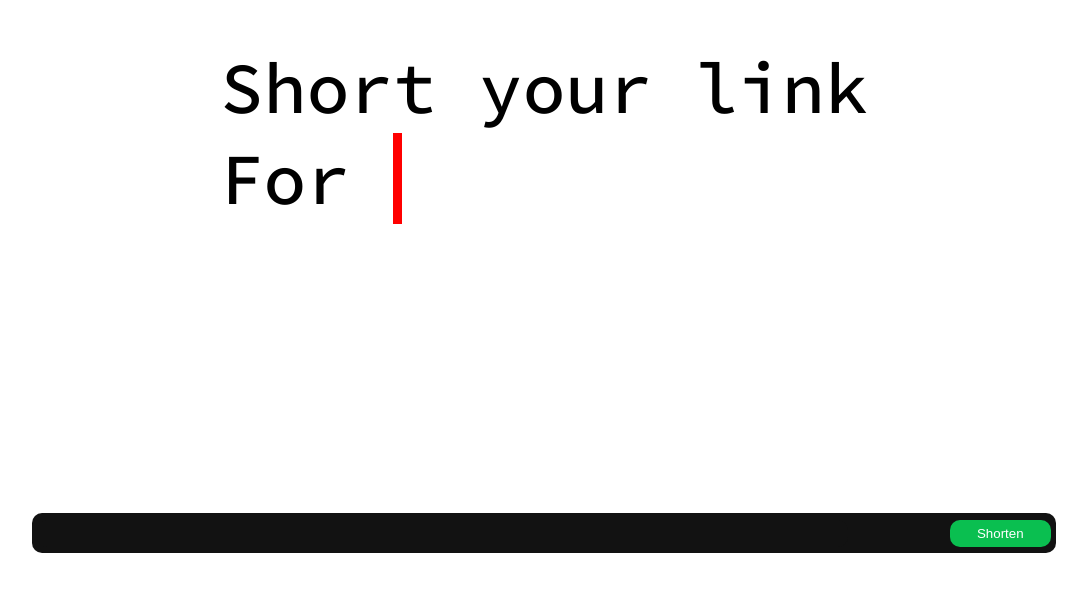
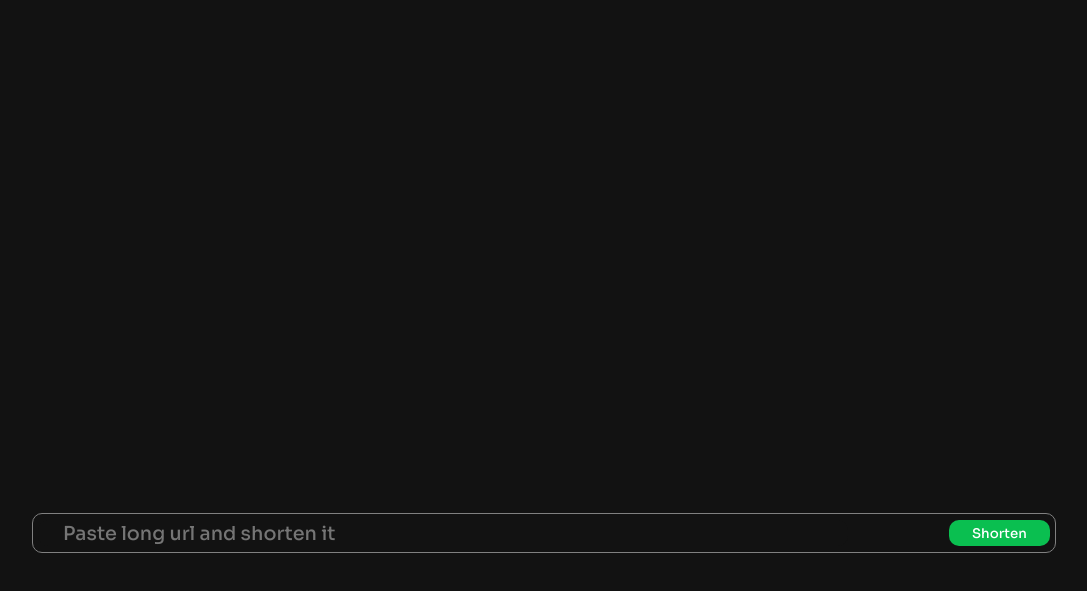
Before and after one commit to PiotrO9/url-shortener, a Vue app: page / in a window 1280 px wide. Shown: the part 117-708 px from the top of the page, without its empty margins (96-1183 px from the left). Built offline with nearby package versions, Linux system fonts and the light colour scheme.

Commit message:
Add transitions and animations for components

```diff
--- a/src/App.vue
+++ b/src/App.vue
@@ -1,10 +1,14 @@
 <template>
   <main>
     <div id="MainTextSpace">
-      <MainText />
+      <transition name="maintext" appear>
+        <MainText />
+      </transition>
     </div>
     <div id="InputPanelSpace">
-      <InputPanel />
+      <transition name="input-panel" appear>
+        <InputPanel />
+      </transition>
     </div>
   </main>
 </template>
@@ -24,4 +28,41 @@ export default {
 
 <style lang="scss">
 @import "./Styles/AppStyles.scss";
+
+.input-panel-enter-active {
+  animation: inputPanelAppear 5s forwards;
+}
+
+.maintext-enter-active {
+  animation: maintextAppear 7s forwards;
+}
+
+@keyframes inputPanelAppear {
+  0% {
+    opacity: 0;
+    transform: translateY(-100vh);
+  }
+  30% {
+    opacity: 1;
+    transform: translateY(-60vh);
+  }
+  60% {
+    transform: translateY(-60vh);
+  }
+  100% {
+
+  }
+}
+
+@keyframes maintextAppear {
+  0% {
+    opacity: 0;
+  }
+  72% {
+    opacity: 0;
+  }
+  100% {
+    opacity: 100%;
+  }
+}
 </style>
--- a/src/Styles/AppStyles.scss
+++ b/src/Styles/AppStyles.scss
@@ -21,6 +21,7 @@ main {
     height: 100%;
     display: grid;
     grid-template-rows: 5fr 3fr;
+    background-color: $InputPanelBackgroundColor;
 }
 
 #MainTextSpace {
--- a/src/Styles/InputPanelStyles.scss
+++ b/src/Styles/InputPanelStyles.scss
@@ -1,4 +1,5 @@
 @import "./variables.scss";
+@import url('https://fonts.googleapis.com/css2?family=Sora:wght@300;500;700&display=swap');
 
 #InputPanel {
     width: 80%;
@@ -9,6 +10,7 @@
     background-color: rgb(18, 18, 18);
     padding: 5px;
     border-radius: $borderRadius;
+    border: 1px solid grey;
 }
 
 input {
@@ -17,10 +19,12 @@ input {
     outline: none;
     border: none;
     border-radius: $borderRadius;
-    font-size: 150%;
-    padding-left: 5px;
+    font-size: 120%;
+    padding-left: 25px;
     background-color: $InputPanelBackgroundColor;
     color: white;
+    font-family: "Sora";
+
 }
 
 button {
@@ -30,4 +34,5 @@ button {
     border: none;
     background-color: $ButtonBackGroundColor;
     color: white;
+    font-family: "Sora";
 }
--- a/src/Styles/MainTextStyles.scss
+++ b/src/Styles/MainTextStyles.scss
@@ -1,3 +1,4 @@
+@import './variables.scss';
 @import url('https://fonts.googleapis.com/css2?family=Source+Code+Pro:wght@300;500;700&display=swap');
 
 :root {
@@ -12,6 +13,7 @@
 
 span {
     font-size: 72px;
+    color: white;
 }
 
 #TypeWriter {
@@ -31,8 +33,8 @@ span {
     &::before {
         height: 100%;
         width: 100%;
-        background-color: white;
-        border-left: 0.125em solid red;
+        background-color: $InputPanelBackgroundColor;
+        border-left: 0.125em solid white;
         animation: typewriter 5s steps(var(--steps)) infinite;
     }
 }
--- a/src/components/InputPanel.vue
+++ b/src/components/InputPanel.vue
@@ -1,6 +1,6 @@
 <template>
   <div id="InputPanel">
-    <input type="text">
+    <input type="text" placeholder="Paste long url and shorten it">
     <button>
         Shorten
     </button>
--- a/src/components/MainText.vue
+++ b/src/components/MainText.vue
@@ -16,15 +16,15 @@ export default {
             setTimeout(() => {
                 TypeWriter.textContent = "Testing"
                 document.documentElement.style.setProperty('--steps', "7")
-            }, 0)
+            }, 500)
             setTimeout(() => {
                 TypeWriter.textContent = "Buissnes"
                 document.documentElement.style.setProperty('--steps', "8")
-            }, 5000)
+            }, 5500)
             setTimeout(() => {
-                TypeWriter.textContent = "Fun"
-                document.documentElement.style.setProperty('--steps', "3")
-            }, 10000)
+                TypeWriter.textContent = "Funny"
+                document.documentElement.style.setProperty('--steps', "5")
+            }, 10500)
             setTimeout(textLoad, 15000)
         }
             textLoad()
```
